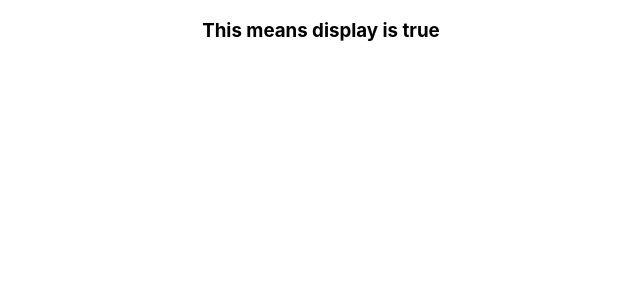
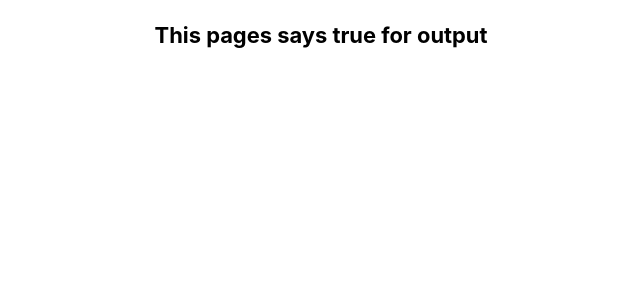
Before and after one commit to python-benedict/React-Programming, a React (Create React App) app in the folder myproject/: page / in a window 1280 px wide. Shown: the top 300 px of the page, without its empty margins (319-959 px from the left). Built offline with nearby package versions, Linux system fonts and the light colour scheme.

Commit message:
created a functional base component for conditional rendering using elements

```diff
--- a/myproject/src/App.js
+++ b/myproject/src/App.js
@@ -11,11 +11,12 @@ import './App.css';
 // import Bind from './components/binding';
 // import FunctionalState from './components/functionalState';
 // import FunctionalStateDecreament from './components/functionalStateDecreament';
-import FuncStaRend from './components/conditionalRendering';
+// import FuncStaRend from './components/conditionalRendering';
+import CondiRendUsingElements from './components/conditionalRenderingUsingElementVariables';
 function App() {
   return (
     <div className="App">
-      <FuncStaRend />
+      <CondiRendUsingElements />
     </div>
   );
 }
--- /dev/null
+++ b/myproject/src/components/conditionalRenderingUsingElementVariables.js
@@ -0,0 +1,16 @@
+// This is a functional base component conditional rendering using Elements.
+
+import { useState } from "react";
+function CondiRendUsingElements() {
+    const [display, setDisplay] = useState(true)
+    let output;
+    if (display) {
+        output = <h3>This pages says true for output</h3>
+    } else {
+        output = <h3>This pages says false for output</h3>
+    }
+
+    return <h3>{output}</h3>
+}
+
+export default CondiRendUsingElements
```
